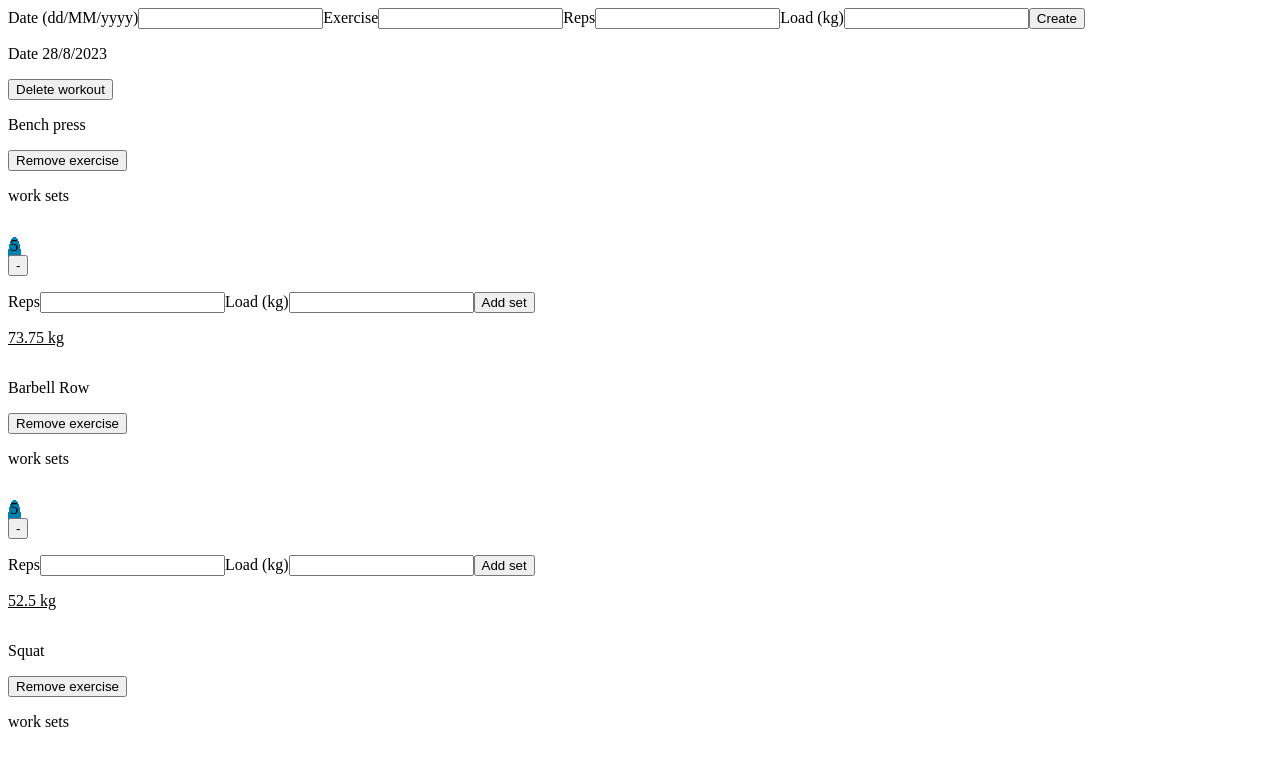
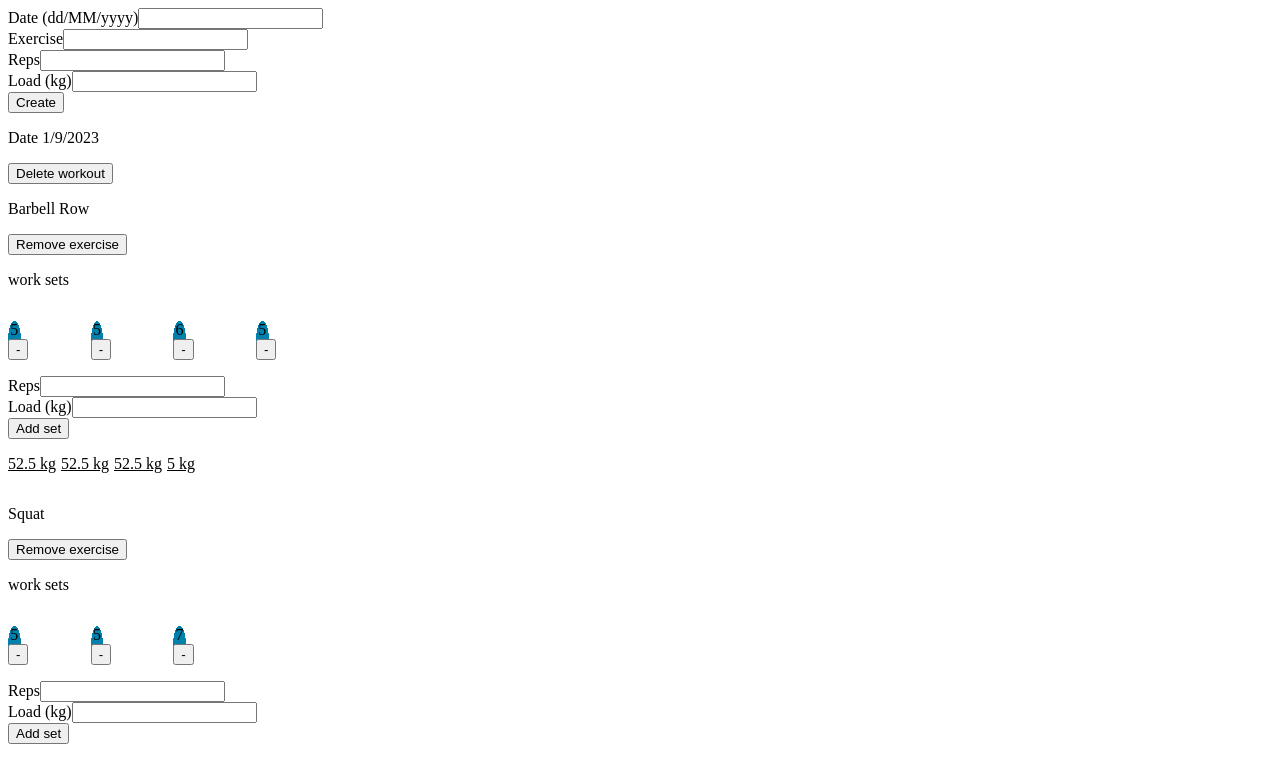
Before and after one commit to LerkkaP/WorkoutLogger, a React (Create React App) app: page / in a window 1280 px wide. Shown: the top 760 px of the page. Built offline with nearby package versions, Linux system fonts and the light colour scheme; data requests are answered from the project's data file.

Commit message:
finish the functionality of deleting sets

```diff
--- a/db.json
+++ b/db.json
@@ -1,82 +1,89 @@
 {
   "workouts": [
     {
-      "date": "28/8/2023",
+      "id": 1,
+      "date": "1/9/2023",
       "exercises": [
         {
-          "exercise_id": "eaf80cc9-4e23-42c3-8f67-afdd8f583e00",
-          "name": "Bench press",
+          "name": "Barbell Row",
           "sets": [
             {
-              "set_id": "f9b53a97-9db3-4e81-806b-c3fda7e81cee",
               "reps": 5,
-              "kg": 73.75
+              "kg": 52.5
+            },
+            {
+              "reps": 5,
+              "kg": 52.5
+            },
+            {
+              "reps": 6,
+              "kg": 52.5
+            },
+            {
+              "set_id": "1d109a1b-0657-4b64-a3ad-d4ab20b2cee4",
+              "reps": 5,
+              "kg": 5
             }
           ]
         },
         {
-          "exercise_id": "e1d9f48b-0d1e-46e7-9b5f-ba823ae035ef",
-          "name": "Barbell Row",
+          "name": "Squat",
           "sets": [
             {
-              "set_id": "597792e6-c29a-4cc9-a2d3-e53ca1780b29",
               "reps": 5,
-              "kg": 52.5
+              "kg": 58.75
+            },
+            {
+              "reps": 5,
+              "kg": 58.75
+            },
+            {
+              "reps": 7,
+              "kg": 58.75
+            }
+          ]
         }
       ]
     },
     {
-          "exercise_id": "bfe7a02d-fea2-44c3-ade3-26fe8e2062fc",
-          "name": "Squat",
+      "id": 2,
+      "date": "2/9/2023",
+      "exercises": [
+        {
+          "name": "Overhead Press",
           "sets": [
             {
-              "set_id": "b3719d96-93da-45d0-8ddb-56553d83bccf",
               "reps": 5,
-              "kg": 58.75
-            }
-          ]
-        }
-      ],
-      "id": 1
+              "kg": 37.5
             },
             {
-      "date": "30/8/2023",
-      "exercises": [
+              "reps": 5,
+              "kg": 37.5
+            },
             {
-          "exercise_id": "1c9f6463-1bda-4bf1-93e4-1b8324b51577",
-          "name": "Overhead press",
-          "sets": [
-            {
-              "set_id": "629fd74b-c040-4d58-88d9-f77246e08da5",
-              "reps": 5,
-              "kg": 37.75
+              "reps": 8,
+              "kg": 37.5
             }
           ]
         },
         {
-          "exercise_id": "ec068413-5eb6-4d1d-964b-da4090a53197",
           "name": "Weighted chinups",
           "sets": [
             {
-              "set_id": "b9cd917b-11a6-4681-abc0-f703326f9dfd",
+              "reps": 5,
+              "kg": 16.25
+            },
+            {
+              "reps": 5,
+              "kg": 16.25
+            },
+            {
               "reps": 5,
               "kg": 16.25
             }
           ]
-        },
-        {
-          "exercise_id": "54ccc48a-295b-4ad8-a71f-a85831c8f88a",
-          "name": "Deadlift",
-          "sets": [
-            {
-              "set_id": "03621641-6aab-46bf-b61b-1279094d7134",
-              "reps": 7,
-              "kg": 62.5
         }
       ]
     }
-      ],
-      "id": 2
-    }
   ]
 }
--- a/src/actions/WorkoutActions.js
+++ b/src/actions/WorkoutActions.js
@@ -61,14 +61,13 @@ export const updateSets = (workout_id, exercise_id, reps, load) => {
 export const removeSet = (set_id, workout_id, exercise_id) => {
   return async (dispatch) => {
     await exerciseService.removeSet(set_id, workout_id, exercise_id);
-    dispatch(deleteSet());
-    /*dispatch(
+    dispatch(
       deleteSet({
         workout_id: workout_id,
         exercise_id: exercise_id,
         set_id: set_id,
       })
-    );*/
+    );
   };
 };
 
--- a/src/components/ExerciseForm.js
+++ b/src/components/ExerciseForm.js
@@ -36,6 +36,7 @@ const ExerciseForm = (id) => {
       </button>
       {show && (
         <div>
+          <div>
             Exercise
             <input
               type="text"
@@ -43,6 +44,8 @@ const ExerciseForm = (id) => {
               value={exercise}
               onChange={(e) => setExercise(e.target.value)}
             />
+          </div>
+          <div>
             Reps
             <input
               type="number"
@@ -50,6 +53,8 @@ const ExerciseForm = (id) => {
               value={reps}
               onChange={(e) => setReps(e.target.value)}
             />
+          </div>
+          <div>
             Load (kg)
             <input
               type="number"
@@ -57,7 +62,10 @@ const ExerciseForm = (id) => {
               value={load}
               onChange={(e) => setLoad(e.target.value)}
             />
+          </div>
+          <div>
             <button onClick={(e) => handleSubmit(id)}>Add</button>
+          </div>
         </div>
       )}
     </div>
--- a/src/components/SetForm.js
+++ b/src/components/SetForm.js
@@ -17,6 +17,7 @@ const SetForm = ({ workout_id, exercise_id }) => {
 
   return (
     <div>
+      <div>
         Reps
         <input
           type="number"
@@ -24,6 +25,8 @@ const SetForm = ({ workout_id, exercise_id }) => {
           value={reps}
           onChange={(e) => setReps(e.target.value)}
         />
+      </div>
+      <div>
         Load (kg)
         <input
           type="number"
@@ -31,7 +34,10 @@ const SetForm = ({ workout_id, exercise_id }) => {
           value={load}
           onChange={(e) => setLoad(e.target.value)}
         />
+      </div>
+      <div>
         <button onClick={handleSubmit}>Add set</button>
+      </div>
     </div>
   );
 };
--- a/src/components/WorkoutForm.js
+++ b/src/components/WorkoutForm.js
@@ -1,5 +1,3 @@
-import "react-datepicker/dist/react-datepicker.css";
-
 import { useDispatch, useSelector } from "react-redux";
 import { updateFormData, resetForm } from "../reducers/formReducer";
 
@@ -41,6 +39,8 @@ const WorkoutForm = () => {
 
   return (
     <div>
+      <div>
+        {" "}
         Date (dd/MM/yyyy)
         <input
           type="text"
@@ -48,13 +48,20 @@ const WorkoutForm = () => {
           value={formData.date}
           onChange={(e) => dispatch(updateFormData({ date: e.target.value }))}
         />
+      </div>
+      <div>
+        {" "}
         Exercise
         <input
           type="text"
           name="exercise"
           value={formData.exercise}
-        onChange={(e) => dispatch(updateFormData({ exercise: e.target.value }))}
+          onChange={(e) =>
+            dispatch(updateFormData({ exercise: e.target.value }))
+          }
         />
+      </div>
+      <div>
         Reps
         <input
           type="number"
@@ -62,6 +69,8 @@ const WorkoutForm = () => {
           value={formData.reps}
           onChange={(e) => dispatch(updateFormData({ reps: e.target.value }))}
         />
+      </div>
+      <div>
         Load (kg)
         <input
           type="number"
@@ -69,9 +78,12 @@ const WorkoutForm = () => {
           value={formData.load}
           onChange={(e) => dispatch(updateFormData({ load: e.target.value }))}
         />
+      </div>
+      <div>
         <button type="submit" onClick={handleWorkout}>
           Create
         </button>
+      </div>
     </div>
   );
 };
--- a/src/reducers/workoutReducer.js
+++ b/src/reducers/workoutReducer.js
@@ -61,7 +61,6 @@ export const workoutSlice = createSlice({
             }
             return exercise;
           });
-
           return {
             ...workout,
             exercises: updatedExercises,
@@ -71,9 +70,8 @@ export const workoutSlice = createSlice({
       });
       return updatedState;
     },
-    deleteSet(action, state) {
-      console.log(state);
-      /*const updatedState = state.map((workout) => {
+    deleteSet(state, action) {
+      const updatedState = state.map((workout) => {
         if (workout.id === action.payload.workout_id) {
           const updatedExercises = workout.exercises.map((exercise) => {
             if (exercise.exercise_id === action.payload.exercise_id) {
@@ -88,14 +86,14 @@ export const workoutSlice = createSlice({
             }
             return exercise;
           });
-
           return {
             ...workout,
             exercises: updatedExercises,
           };
         }
+        return workout;
       });
-      return updatedState;*/
+      return updatedState;
     },
   },
 });
```
Lines whose indentation alone changed are shown as unchanged.
